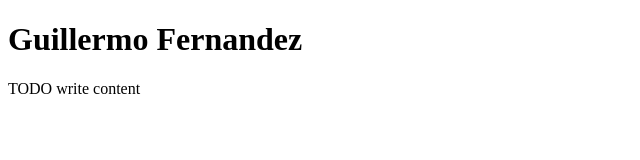
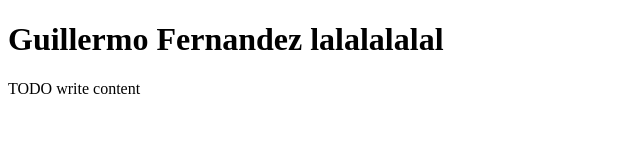
Before and after one commit to vanguille/PruebaGitHubNetBeans, a plain HTML site: page public_html/HTML de Guillermo.html in a window 1280 px wide. Shown: the whole page, without its empty margins (0-640 px from the left). Drawn offline with Linux system fonts and the light colour scheme.

Commit message:
====>Guillermo Fernandez =====>Añadido Prueba

```diff
--- a/public_html/HTML de Guillermo.html
+++ b/public_html/HTML de Guillermo.html
@@ -15,7 +15,7 @@ and open the template in the editor.
 
         </p>
         <h1>
-            Guillermo Fernandez
+            Guillermo Fernandez lalalalalal
         </h1>
         <div>TODO write content</div>
     </body>
```
